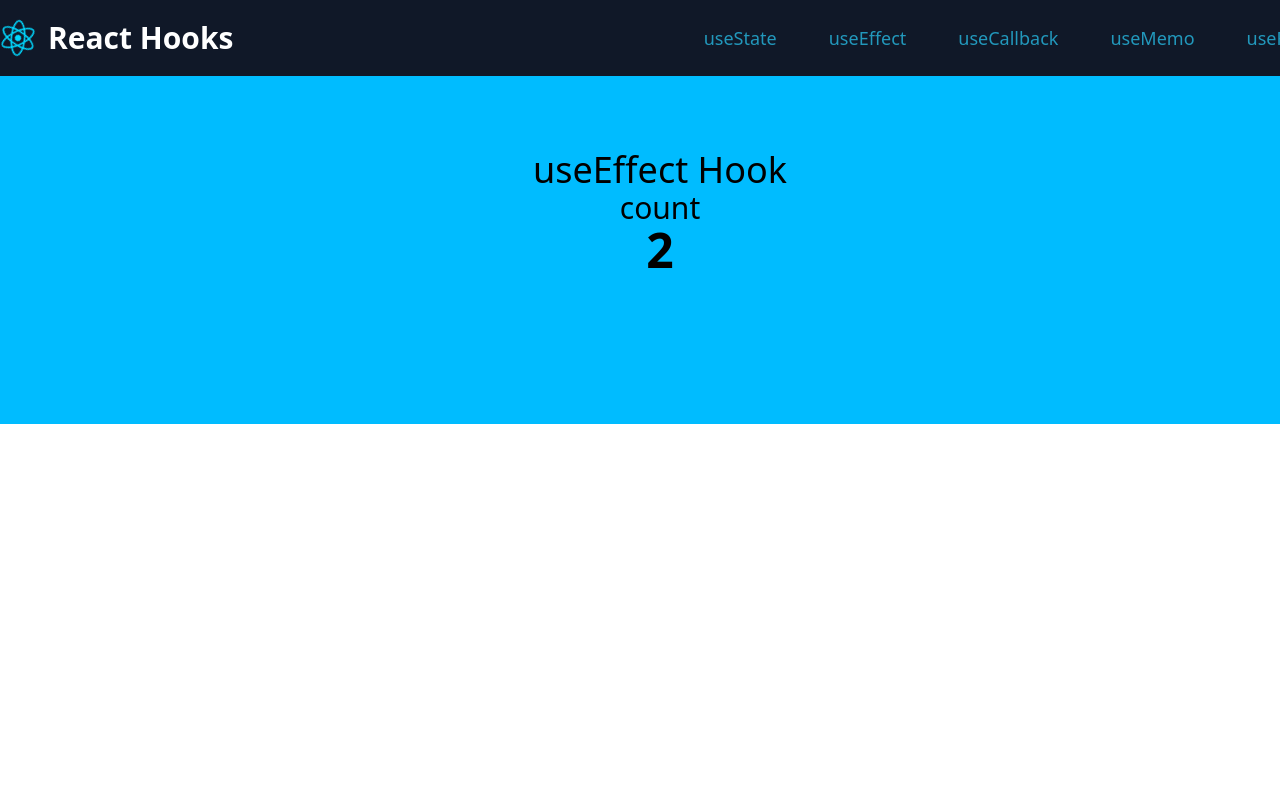
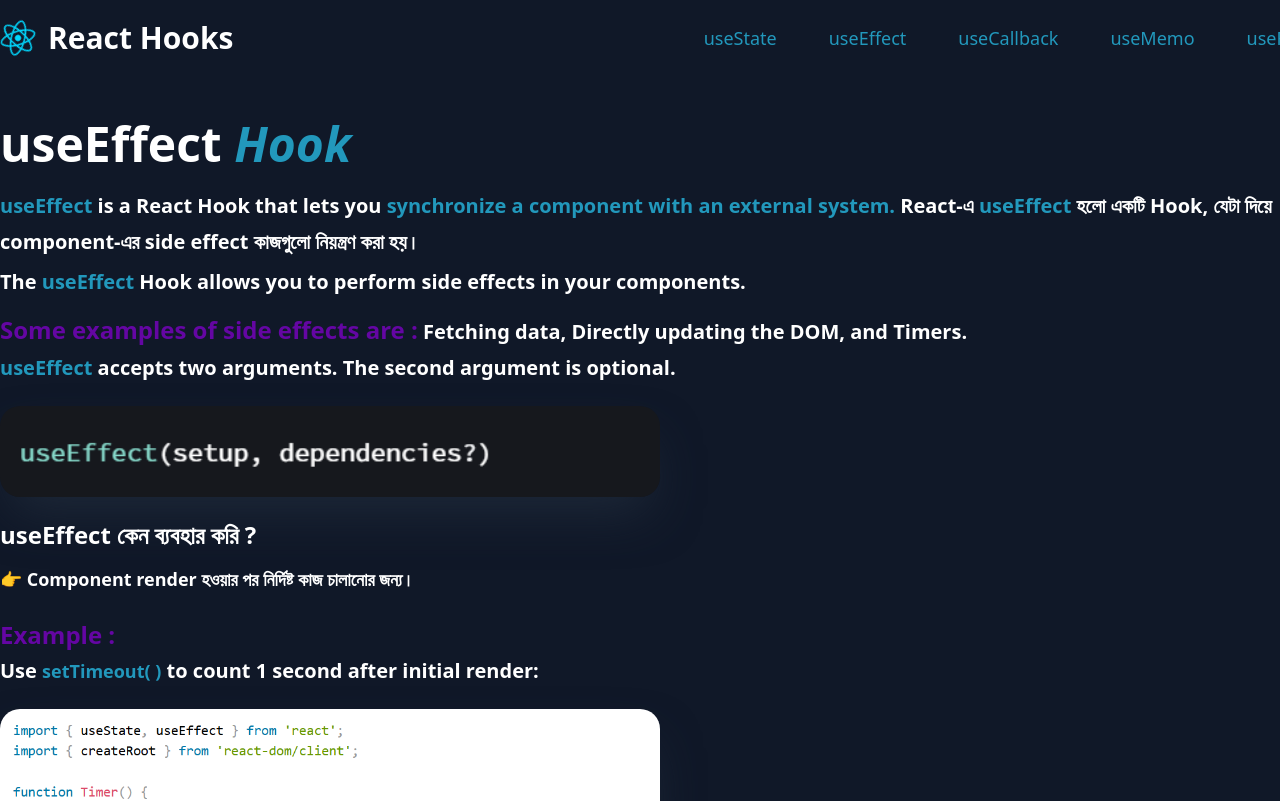
Before and after one commit to shahzahandev/count, a React (Vite) app: page /useEffect in a window 1280 px wide. Shown: the top 801 px of the page. Built offline with nearby package versions, Linux system fonts and the light colour scheme.

Commit message:
useEffect part done

```diff
--- a/src/components/UseEffectCount/UseEffectCount.jsx
+++ b/src/components/UseEffectCount/UseEffectCount.jsx
@@ -1,5 +1,7 @@
 import React, { useEffect, useState } from 'react'
 import Container from '../Layout/Container'
+import useEffectImg from "../../assets/useEffectImg.png"
+import useEffectExam1 from "../../assets/useEffecrtExam1.png"
 
 const UseEffectCount = () => {
 
@@ -12,12 +14,23 @@ const UseEffectCount = () => {
     })
   return (
     <>
-        <div className='bg-sky-400 pt-[150px] pb-[150px]'>
+        <div className='bg-gray-900 pt-[120px] pb-[50px] md:px-0 px-5'>
             <Container>
-                <div className='flex flex-col items-center'>
-                    <h2 className='text-4xl'>useEffect Hook</h2>
-                    <h3 className='text-3xl'>count</h3>
-                    <h4 className='text-5xl font-extrabold'>{num}</h4>
+                <div className=''>
+                    <h2  className='text-white font-bold md:text-5xl text-3xl'>useEffect <i className="text-secondary">Hook</i></h2>
+                      <p className='text-white font-semibold md:text-[20px] mt-5 md:leading-9 leading-7'> <span  className="text-secondary font-bold">useEffect</span> is a React Hook that lets you <span className="text-secondary font-bold">synchronize a component with an external system.</span> React-এ <span  className="text-secondary font-bold">useEffect</span> হলো একটি Hook, যেটা দিয়ে component-এর side effect কাজগুলো নিয়ন্ত্রণ করা হয়।</p>
+                      <p className='text-white font-semibold md:text-[20px] mt-1 md:leading-9 leading-7'>The <span  className="text-secondary font-bold">useEffect</span> Hook allows you to perform side effects in your components.</p>
+                      <p className='text-white font-semibold md:text-[20px] mt-3 md:leading-9 leading-7'><span className='text-third font-bold md:text-[24px]'>Some examples  of side effects are :</span> Fetching data, Directly updating the DOM, and Timers.</p>
+                    <p className='text-white font-semibold md:text-[20px] mt-0 md:leading-9 leading-7'><span  className="text-secondary font-bold">useEffect</span> accepts two arguments. The second argument is optional.</p>
+                    <img src={useEffectImg} alt="" className="md:w-[50%] w-full mt-5 rounded-[20px] shadow-gray-800 shadow-2xl"/>
+                           <h3 className='text-white font-semibold md:text-[24px] text-[18px] mt-5 leading-9'>useEffect কেন ব্যবহার করি ?</h3>
+                    <p className='text-white font-semibold md:text-[18px] md:mt-2 md:leading-9 leading-7'>
+                        👉 Component render হওয়ার পর নির্দিষ্ট কাজ চালানোর জন্য।</p>
+                    <h3 className='text-third font-bold md:text-[24px] text-[18px] mt-5 leading-9'>Example :</h3>
+                    <p className='text-white font-semibold md:text-[20px] mt-0 md:leading-9 leading-7'>Use <span className='text-secondary font-bold md:text-[18px]'> setTimeout( )</span> to count 1 second after initial render:</p>
+                   <img src={useEffectExam1} alt="" className="md:w-[50%] w-full mt-5 rounded-[20px] shadow-gray-800 shadow-2xl"/>
+
+                    <h4 className=' text-white md:text-3xl text-[24px] font-bold md:mt-5 mt-2'>I've rendered {num} times!</h4>
                 </div>
             </Container>
         </div>
```
Also changed, not shown: src/assets/useEffecrtExam1.png (added), src/assets/useEffectImg.png (added).
